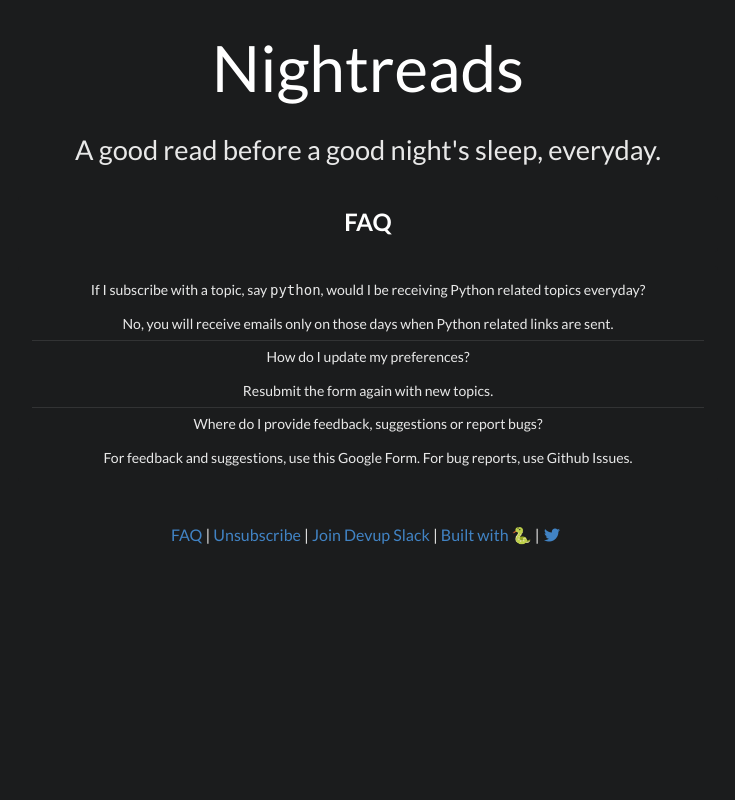
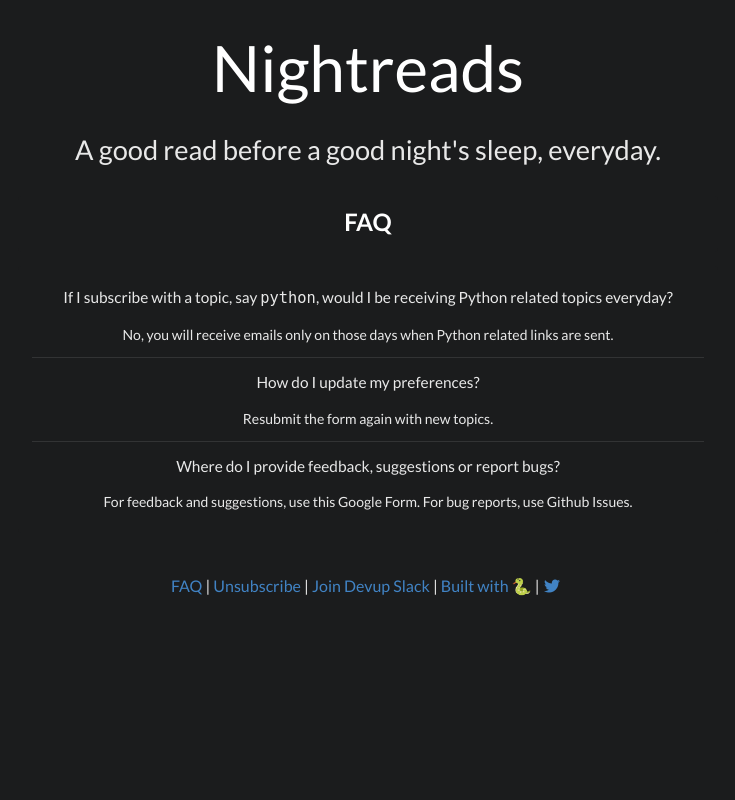
Before and after one commit to avinassh/nightreads, a Django app: page /faq/ in a window 1280 px wide. Shown: the whole page, without its empty margins (272-1007 px from the left). Run offline with Django 3.2, Linux system fonts and the light colour scheme; parts of the project's set-up code (start-up, migrations or seed data) failed here and were passed over; some libraries are stand-ins or nearby versions.

Commit message:
Update CSS on FAQ page

```diff
--- a/nightreads/static/style.css
+++ b/nightreads/static/style.css
@@ -62,6 +62,14 @@
   padding: 2em 0em;
 }
 
+.item > .content > p:first-child  {
+  font-size: 1.1em;
+}
+
+.item > .content {
+  margin: 1%;
+}
+
 @media only screen and (max-width: 700px) {
   .masthead.segment {
     min-height: 350px;
```
